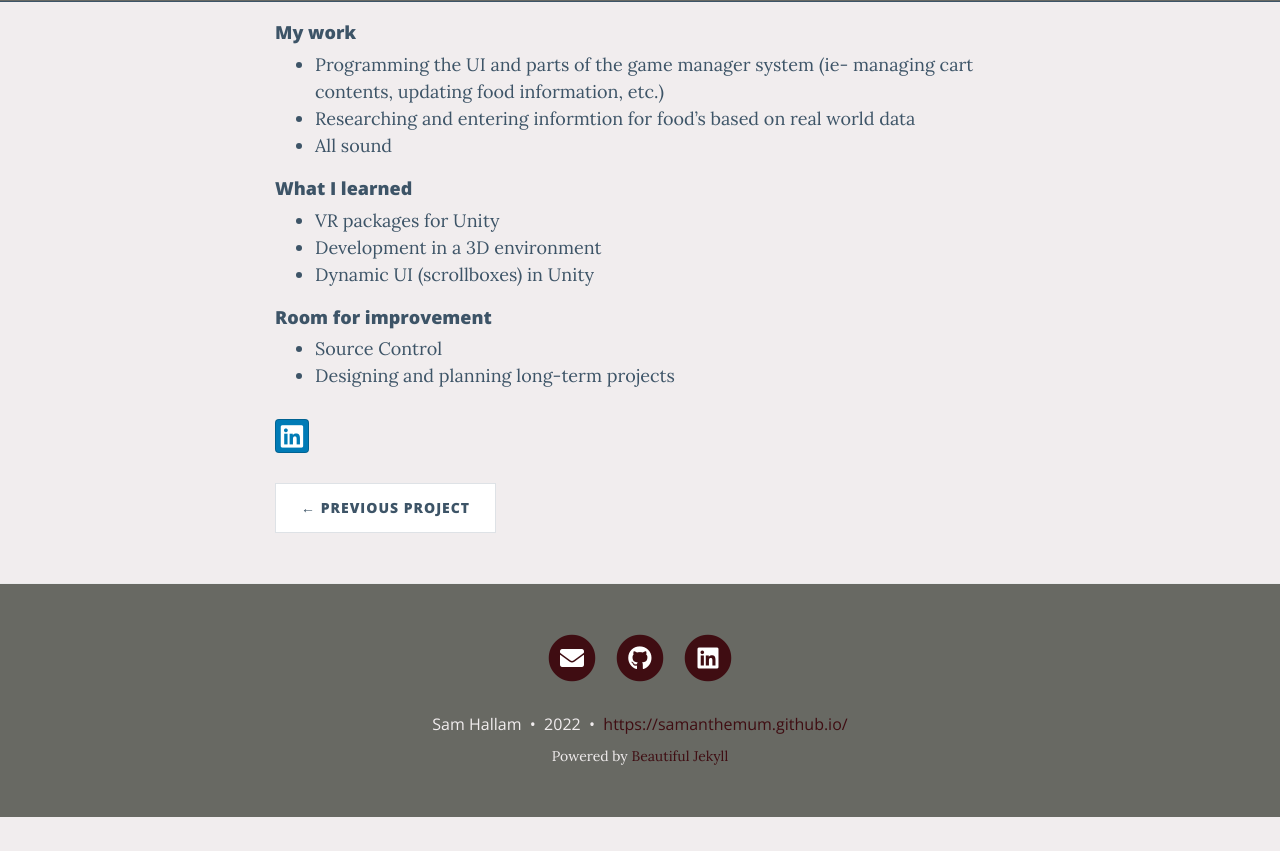
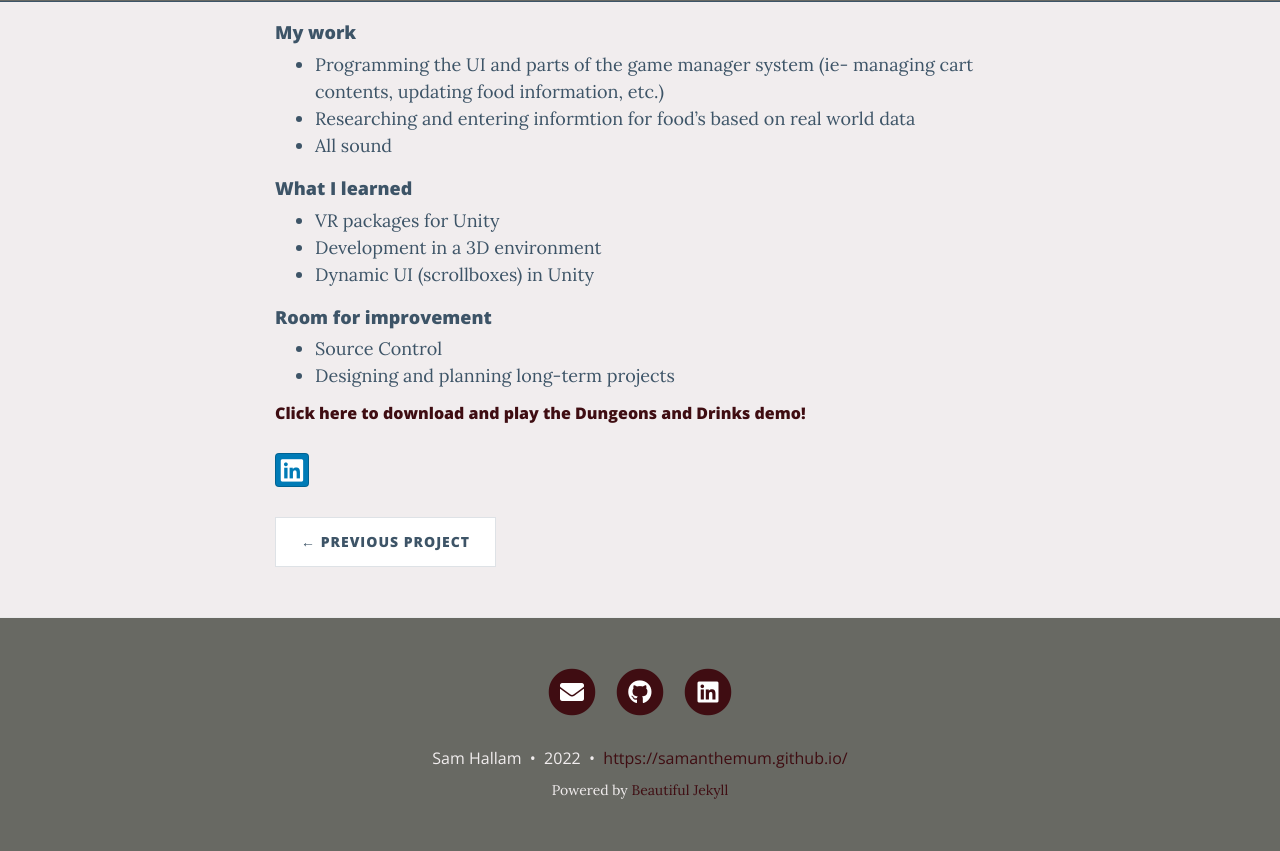
Before and after one commit to samanthemum/samanthemum.github.io, a Jekyll site: the page built from _posts/2022-05-06-food.md, in a window 1280 px wide and 900 px high, scrolled down 1429 px, cut to the strip 49-900 px from the top of the window. Built offline with Jekyll 4.4.1, drawn with Linux system fonts in a browser that asks for light colours; nearby versions of some CDN libraries; before the commit the page ends 2295 px from its top, so only the background shows below that.

Commit message:
Added the link for the VR download

```diff
--- a/_posts/2022-05-06-food.md
+++ b/_posts/2022-05-06-food.md
@@ -29,3 +29,5 @@
 
 * Source Control
 * Designing and planning long-term projects
+
+<h6><a href="https://samanthemum.itch.io/food-insecurity-vr">Click here to download and play the Dungeons and Drinks demo!</a></h6>
```
